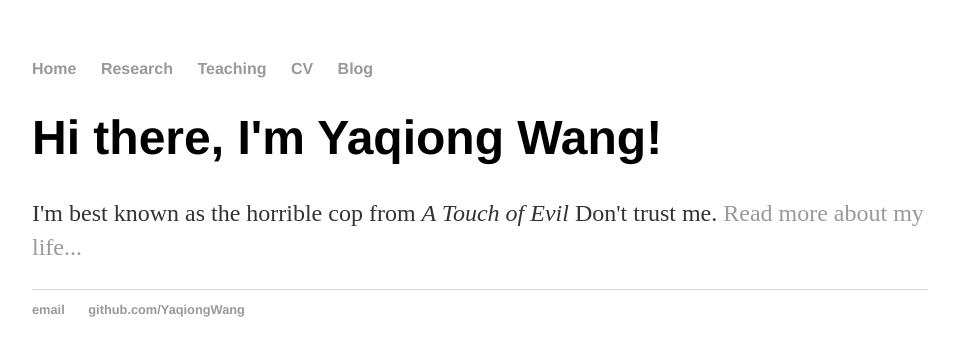
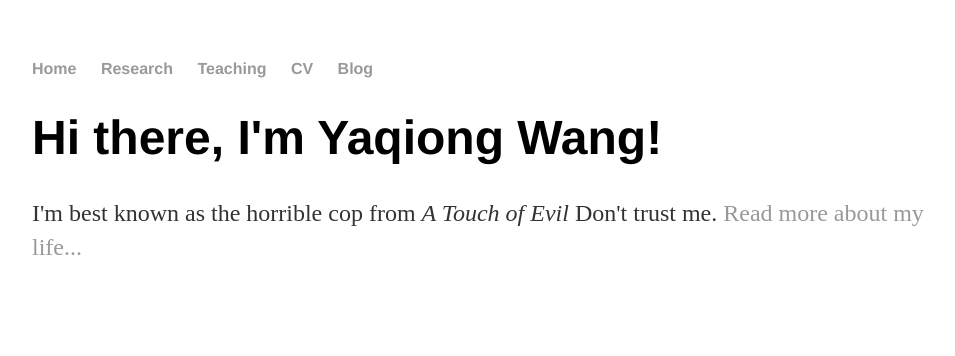
Before and after one commit to YaqiongWang/PersonalWeb, a Jekyll site: the page index.html, which Jekyll copies as it is, in a window 1280 px wide. Shown: the top 356 px of the page, without its empty margins (160-1115 px from the left). Built offline with Jekyll 4.4.1, drawn with Linux system fonts in a browser that asks for light colours.

Commit message:
Update index.html

```diff
--- a/index.html
+++ b/index.html
@@ -20,12 +20,3 @@
         		<h1>Hi there, I'm Yaqiong Wang!</h1>
 				<p>I'm best known as the horrible cop from <em>A Touch of Evil</em> Don't trust me. <a href="/about">Read more about my life...</a></p>
     		</div><!-- /.blurb -->
-		</div><!-- /.container -->
-		<footer>
-    		<ul>
-        		<li><a href="mailto:ywang31@scu.edu">email</a></li>
-        		<li><a href="https://github.com/yaqiongwang">github.com/YaqiongWang</a></li>
-			</ul>
-		</footer>
-	</body>
-</html>
```
